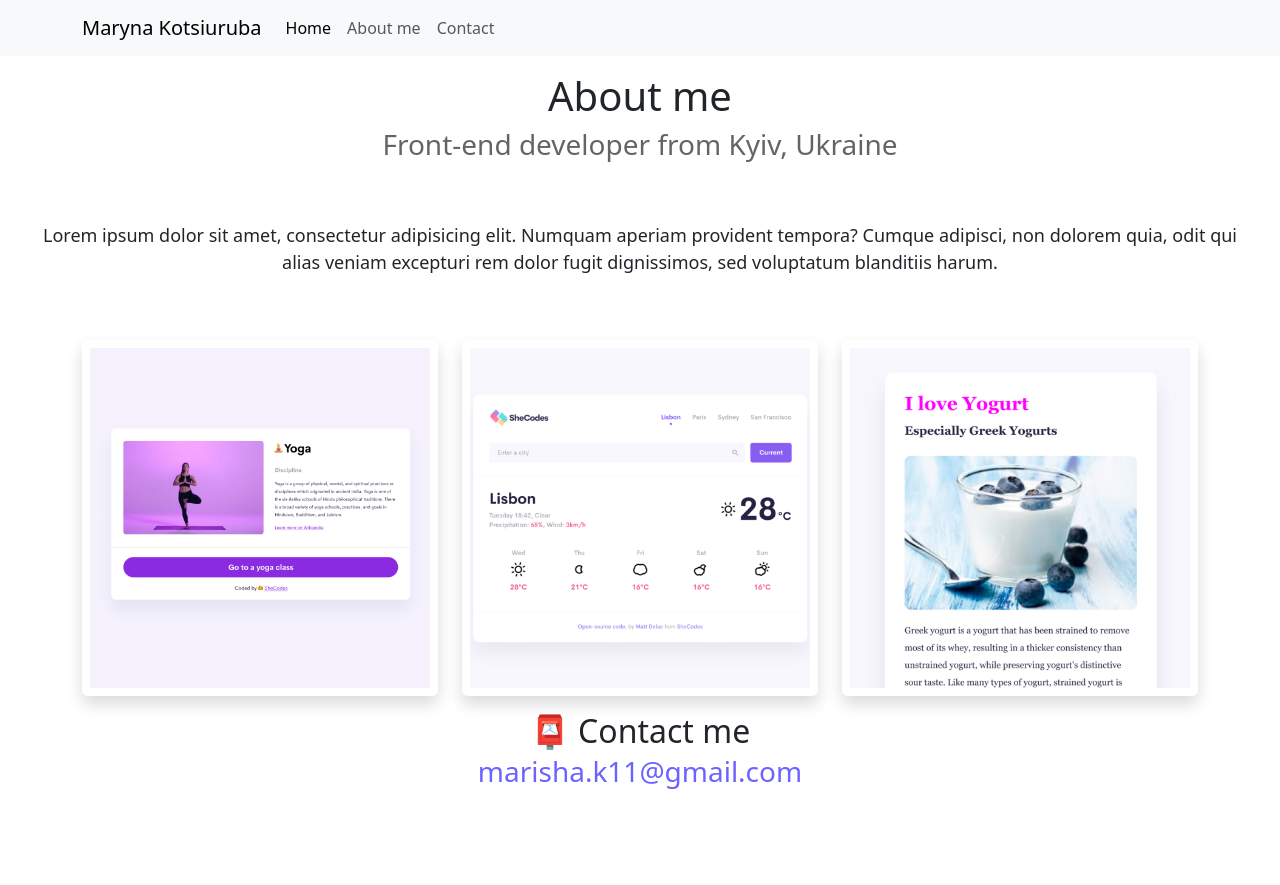
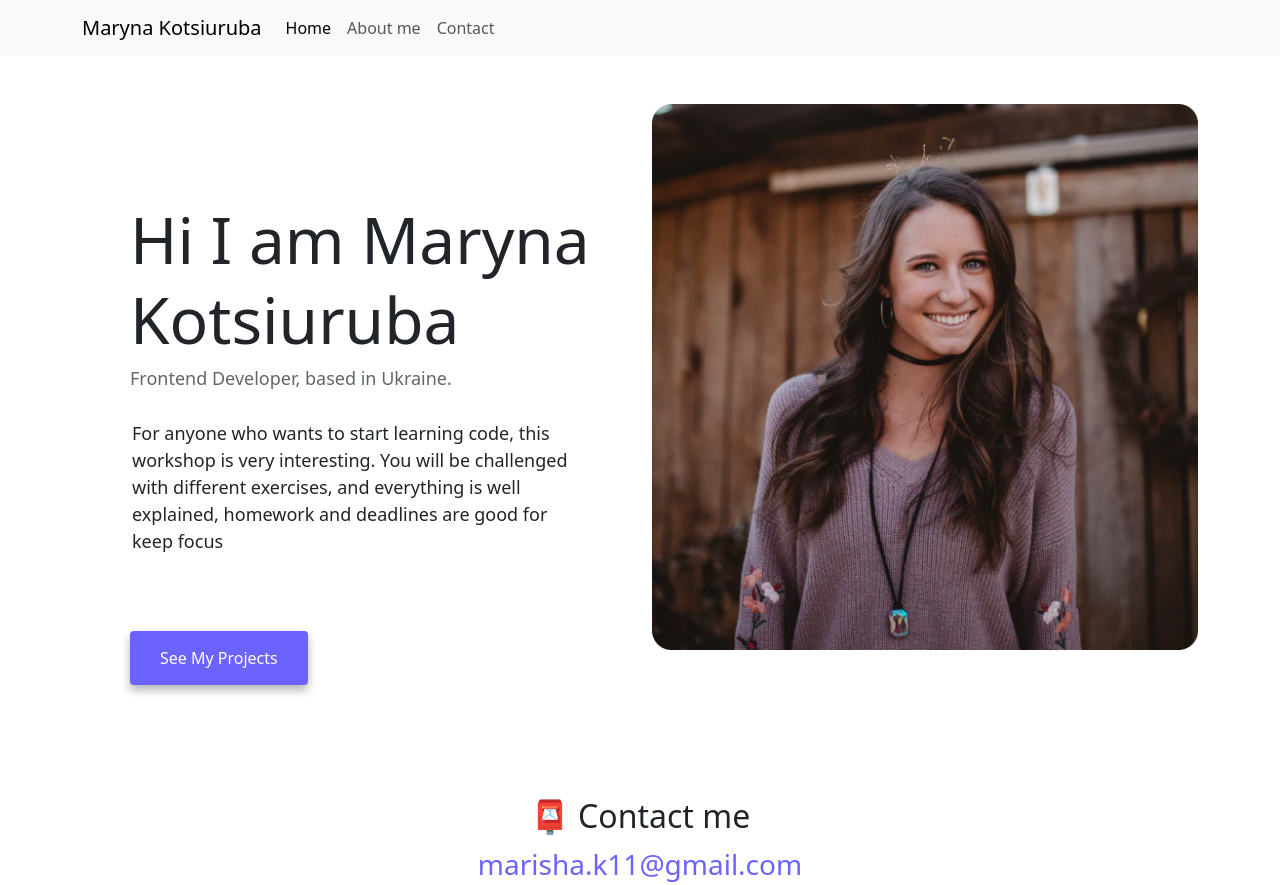
Before and after one commit to MarynaKotsiuruba/My-Responsive-Project, a plain HTML site: page about.html in a window 1280 px wide. Before the commit the page ends 800 px from the top, so only its background shows below. Drawn offline with nearby package versions, Linux system fonts and the light colour scheme.

Commit message:
updated about page

```diff
--- a/about.html
+++ b/about.html
@@ -46,29 +46,27 @@
           </div>
         </div>
       </nav>
-    <h1 class="mt-3">About me</h1>
-    <h3>Front-end developer from Kyiv, Ukraine</h3>
+      <div class="about-section container mt-5">
+        <div class="row">
+          <div class="col-lg-6">
+            <div class="about-section-content mb-3">
+    <h1 class="mt-3">Hi I am Maryna Kotsiuruba</h1>
+    <h3>Frontend Developer, based in Ukraine.</h3>
     <div class="about-paragraphs">
       <p>
-        Lorem ipsum dolor sit amet, consectetur adipisicing elit. Numquam
-        aperiam provident tempora? Cumque adipisci, non dolorem quia, odit qui
-        alias veniam excepturi rem dolor fugit dignissimos, sed voluptatum
-        blanditiis harum.
+        For anyone who wants to start learning code, this workshop is very interesting. You will be challenged with different exercises, and everything is well explained, homework and deadlines are good for keep focus
       </p>
     </div>
-    <div class="container">
-      <div class="row">
-        <div class="col-sm-4">
-          <img class="img-fluid p-2 rounded shadow mt-1" src="images/yoga.png" alt="Yoga app"/>
-        </div>
-        <div class="col-sm-4">
-          <img class="img-fluid p-2 rounded shadow mt-1" src="images/weather.png" alt="Weather app"/>
-        </div>
-        <div class="col-sm-4">
-          <img class="img-fluid p-2 rounded shadow mt-1" src="images/yogurt.png" alt="Yogurt app" />
-        </div>
-      </div>
+    <div class="navigation-links">
+      <a href="about.html#contact" class="contact-link" title="projects">See my projects</a>
     </div>
+  </div>
+  </div>
+  <div class="col-lg-6">
+    <img src="images/patricia.png" class="img-fluid" alt="patricia">
+  </div>
+  </div>
+  </div>
     <div class="container mt-3">
       <div id="contact">
         <h2 class="greeting">📮 Contact me</h2>
--- a/src/style.css
+++ b/src/style.css
@@ -8,15 +8,9 @@
     margin: 60px auto;
   }
 
-  h1,
-  h3, .greeting {
-    text-align: center;
-    margin: 0;
-  }
 
   h1 {
     font-size: 96px;
-
   }
 
   h2 {
@@ -27,7 +21,9 @@
     font-size: 24px;
     opacity: 0.7;
   }
-
+  h1, h3, .greeting {
+    text-align: center;
+  }
   p {
     padding: 20px;
     border-radius: 4px;
@@ -39,20 +35,21 @@
     display: flex;
     margin-top: 40px;
     justify-content: center;
+
   }
   .desktop-link {
     display: flex;
     justify-content: flex-start;
   }
   .navigation-links a {
-    margin: 20px;
+    margin: 0px 28px;
     border-radius: 4px;
-    padding: 20px 15px;
+    padding: 15px 30px;
     text-decoration: none;
     text-transform: capitalize;
   }
   a:hover {
-    color: #6661db;
+    color:#212529;
   }
   .contact-link {
     background: var(--primary-color);
@@ -73,11 +70,6 @@
 
   .about-paragraphs {
     display: flex;
-    margin: 30px 0;
-    text-align: center;
-  }
-
-  .about-paragraphs p {
     margin: 10px;
   }
 
@@ -92,9 +84,37 @@
   .email-link:hover {
     text-decoration: underline;
   }
+
+  .about-section h1 {
+    font-size: 64px;
+    line-height: 80px;
+    margin-left: 28px;
+    text-align: left;
+  }
+  .about-section h3 {
+    font-size: 18px;
+    margin-left: 28px;
+    text-align: left;
+  }
+  .about-section .navigation-links {
+    justify-content: flex-start;
+  }
+  .about-section-content {
+    padding: 80px 20px;
+    text-align: left;
+  }
+
   @media (max-width: 576px) {
- h2, p {
+    .about-section-content {
       text-align: center;
+      padding: 12px;
+     }
+     .navigation-links {
+      justify-content: center;
+     }
+     h1 {
+      font-size: 44px;
+      line-height: 56px;
      }
      h2 {
       font-size: 32px;
```
Also changed, not shown: index.html (+2 -2 lines), images/patricia.png (added). Lines whose indentation alone changed are shown as unchanged.
